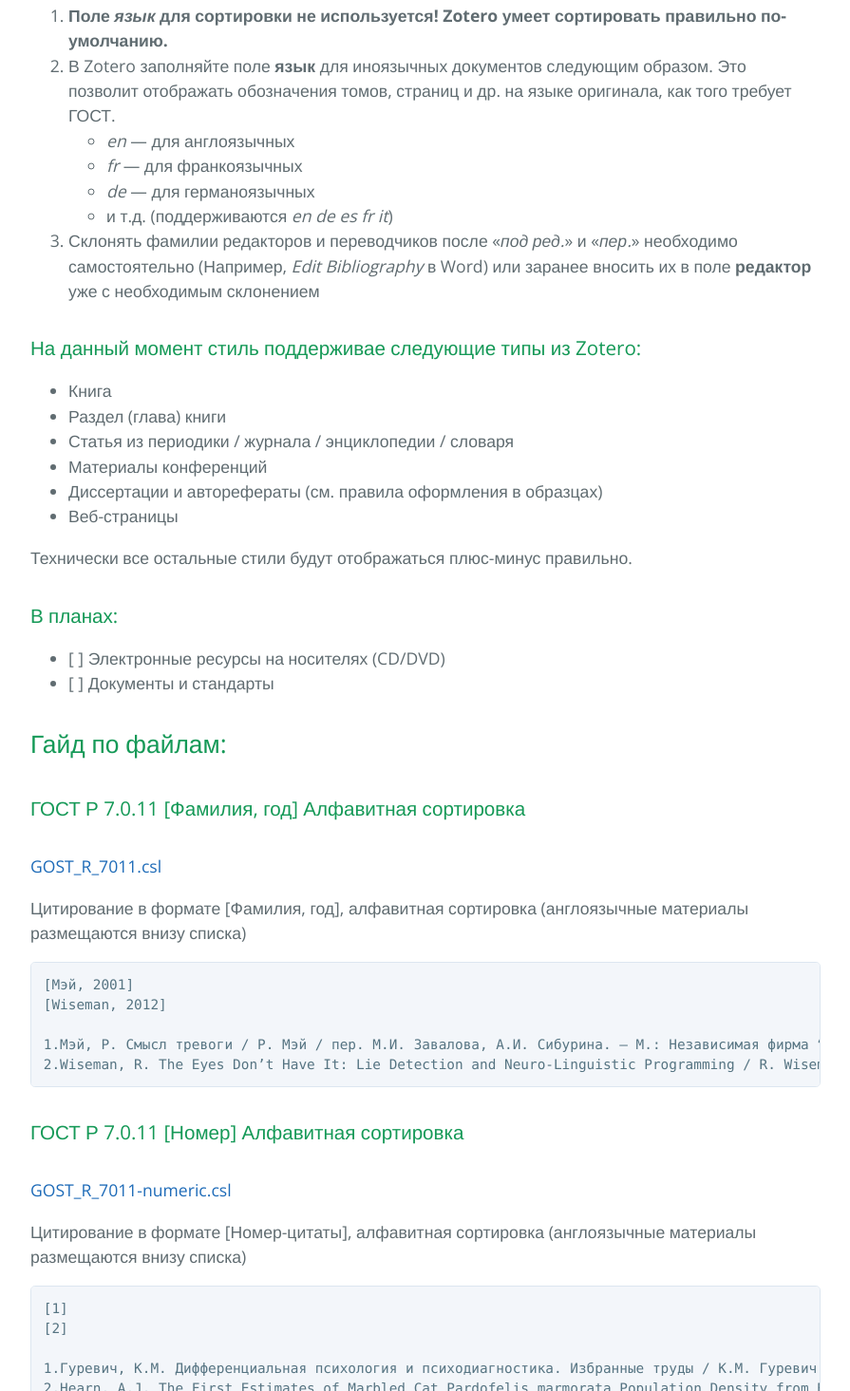
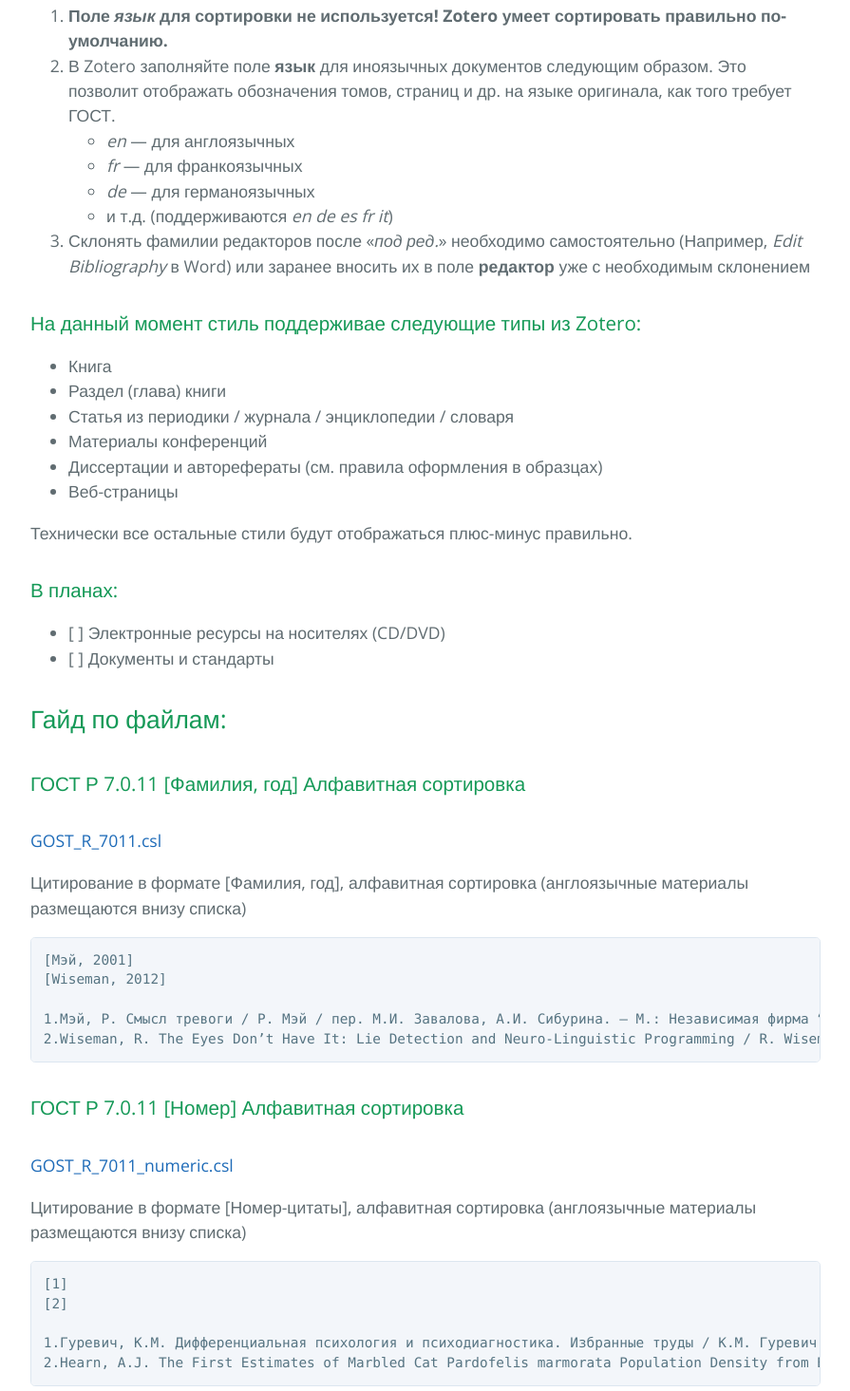
Before and after one commit to Darxor/CSL-GOST, a plain HTML site: page index.html in a window 1280 px wide. Shown: the part 649-2114 px from the top of the page at 95% size, without its empty margins (192-1087 px from the left). Drawn offline with nearby package versions, Linux system fonts and the light colour scheme.

```diff
--- a/index.html
+++ b/index.html
@@ -42,7 +42,7 @@
 <li>и т.д. (поддерживаются <em>en de es fr it</em>)</li>
 </ul>
 </li>
-<li>Склонять фамилии редакторов и переводчиков после «<em>под ред.</em>» и «<em>пер.</em>»  необходимо самостоятельно (Например, <em>Edit Bibliography</em> в Word) или заранее вносить их в поле <strong>редактор</strong> уже с необходимым склонением</li>
+<li>Склонять фамилии редакторов после «<em>под ред.</em>» необходимо самостоятельно (Например, <em>Edit Bibliography</em> в Word) или заранее вносить их в поле <strong>редактор</strong> уже с необходимым склонением</li>
 </ol>
 
 <h3>
@@ -90,7 +90,7 @@
 <a id="ГОСТ-Р-7011-Номер-Алфавитная-сортировка" class="anchor" href="#%D0%93%D0%9E%D0%A1%D0%A2-%D0%A0-7011-%D0%9D%D0%BE%D0%BC%D0%B5%D1%80-%D0%90%D0%BB%D1%84%D0%B0%D0%B2%D0%B8%D1%82%D0%BD%D0%B0%D1%8F-%D1%81%D0%BE%D1%80%D1%82%D0%B8%D1%80%D0%BE%D0%B2%D0%BA%D0%B0" aria-hidden="true"><span aria-hidden="true" class="octicon octicon-link"></span></a>ГОСТ Р 7.0.11 [Номер] Алфавитная сортировка</h3>
 
 <h4>
-<a id="gost_r_7011-numericcsl" class="anchor" href="#gost_r_7011-numericcsl" aria-hidden="true"><span aria-hidden="true" class="octicon octicon-link"></span></a><a href="https://raw.githubusercontent.com/Darxor/csl-gost-r-7.0.11/master/GOST_R_7011-numeric.csl">GOST_R_7011-numeric.csl</a>
+<a id="gost_r_7011_numericcsl" class="anchor" href="#gost_r_7011_numericcsl" aria-hidden="true"><span aria-hidden="true" class="octicon octicon-link"></span></a><a href="https://raw.githubusercontent.com/Darxor/csl-gost-r-7.0.11/master/GOST_R_7011_numeric.csl">GOST_R_7011_numeric.csl</a>
 </h4>
 
 <p>Цитирование в формате [Номер-цитаты], алфавитная сортировка (англоязычные материалы размещаются внизу списка)</p>
```
Also changed, not shown: params.json (+1 -1 lines).
